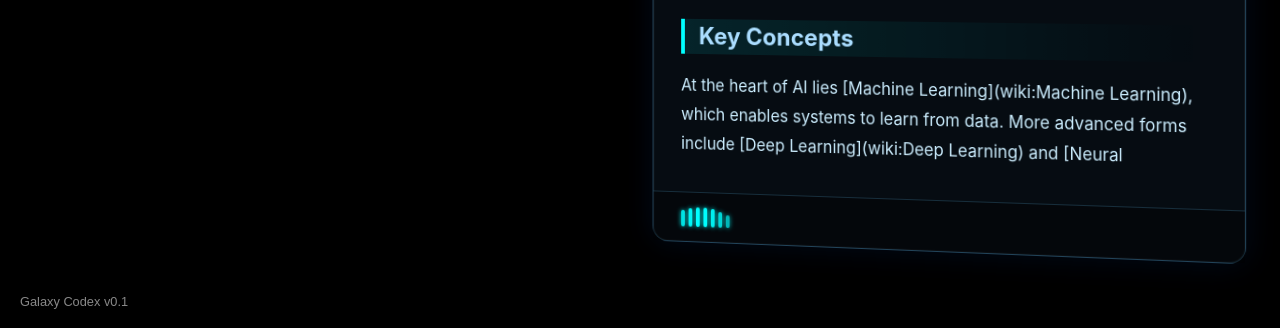
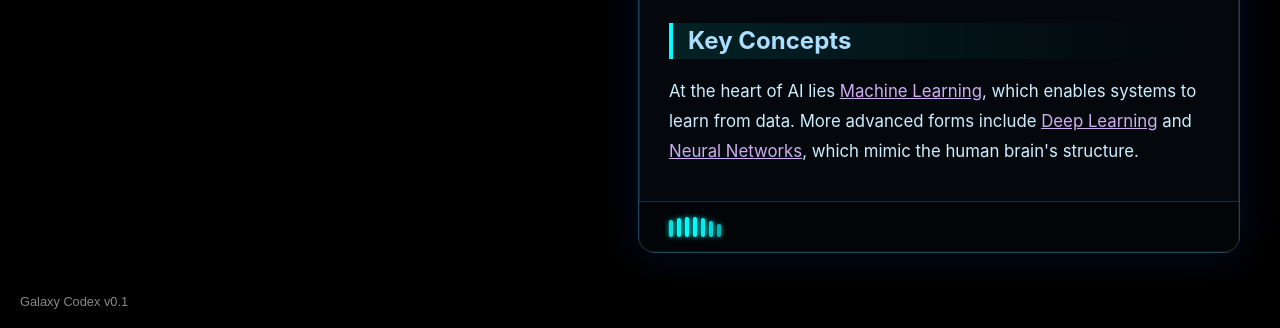
Before and after one commit to gtlocalize/galaxy, a React (Vite) app in the folder galaxy-codex/: page / in a window 1280 px wide. Shown: the part 469-797 px from the top of the page. Built offline with nearby package versions, Linux system fonts and the light colour scheme.

Commit message:
fix: Wiki links encoding and enhance HUD glass/tilt effects

```diff
--- a/galaxy-codex/src/components/HUD.css
+++ b/galaxy-codex/src/components/HUD.css
@@ -9,17 +9,19 @@
   display: flex;
   flex-direction: column;
 
-  /* Glassmorphism & Holographic Effect */
-  background: rgba(10, 20, 30, 0.6);
-  backdrop-filter: blur(20px) saturate(150%);
-  -webkit-backdrop-filter: blur(20px) saturate(150%);
+  /* Glassmorphism & Holographic Effect - Enhanced */
+  background: rgba(10, 20, 30, 0.4);
+  /* More transparent */
+  backdrop-filter: blur(40px) saturate(180%);
+  /* Stronger blur */
+  -webkit-backdrop-filter: blur(40px) saturate(180%);
 
   /* Glowing Border */
   border: 1px solid rgba(100, 200, 255, 0.3);
   border-radius: 16px;
   box-shadow:
-    0 0 30px rgba(0, 100, 255, 0.1),
-    0 0 0 1px rgba(255, 255, 255, 0.05) inset;
+    0 0 40px rgba(0, 100, 255, 0.15),
+    0 0 0 1px rgba(255, 255, 255, 0.1) inset;
 
   /* Typography */
   font-family: 'Inter', 'Roboto', sans-serif;
@@ -27,34 +29,17 @@
 
   /* 3D Transform & Animation */
   transform-style: preserve-3d;
-  transform: perspective(1500px) rotateY(-10deg) translateX(0);
-  transition: transform 0.4s cubic-bezier(0.2, 0.8, 0.2, 1), box-shadow 0.4s ease;
+  /* Transform is now handled by inline styles for interactivity */
 
-  /* Initial Float Animation */
-  animation: hudFloat 6s ease-in-out infinite;
   z-index: 100;
 }
 
 .hud-container:hover {
-  /* Interactive Tilt on Hover */
-  transform: perspective(1500px) rotateY(0deg) translateX(-10px) scale(1.02);
+  /* Interactive Tilt handled by JS now, just enhance glow */
   box-shadow:
-    0 0 50px rgba(0, 100, 255, 0.2),
-    0 0 0 1px rgba(100, 200, 255, 0.4) inset;
-  background: rgba(10, 20, 30, 0.75);
-  animation-play-state: paused;
-}
-
-@keyframes hudFloat {
-
-  0%,
-  100% {
-    transform: perspective(1500px) rotateY(-10deg) translateY(0px);
-  }
-
-  50% {
-    transform: perspective(1500px) rotateY(-10deg) translateY(-15px);
-  }
+    0 0 60px rgba(0, 100, 255, 0.25),
+    0 0 0 1px rgba(100, 200, 255, 0.5) inset;
+  background: rgba(10, 20, 30, 0.5);
 }
 
 /* Header */
@@ -335,3 +320,22 @@
     height: 100%;
   }
 }
+
+/* Streaming cursor */
+.streaming-cursor {
+  color: #00ffff;
+  animation: blink 0.7s infinite;
+}
+
+@keyframes blink {
+
+  0%,
+  50% {
+    opacity: 1;
+  }
+
+  51%,
+  100% {
+    opacity: 0;
+  }
+}
--- a/galaxy-codex/src/components/LearningHUD.jsx
+++ b/galaxy-codex/src/components/LearningHUD.jsx
@@ -1,4 +1,4 @@
-import React, { useState, useEffect } from 'react';
+import React, { useState, useEffect, useRef } from 'react';
 import useStore from '../store/useStore';
 import ReactMarkdown from 'react-markdown';
 import MermaidRenderer from './MermaidRenderer';
@@ -7,6 +7,8 @@ import './HUD.css';
 const LearningHUD = () => {
   const { activeNode, graphData, handleLinkClick } = useStore();
   const [activeTab, setActiveTab] = useState('overview');
+  const containerRef = useRef(null);
+  const [tilt, setTilt] = useState({ x: 0, y: 0 });
 
   const currentNode = graphData.nodes.find(n => n.id === activeNode);
 
@@ -19,19 +21,42 @@ const LearningHUD = () => {
 
   const currentTabContent = currentNode.tabs?.find(t => t.id === activeTab);
 
+  // Tilt Effect Logic
+  const handleMouseMove = (e) => {
+    if (!containerRef.current) return;
+    const rect = containerRef.current.getBoundingClientRect();
+    const x = e.clientX - rect.left;
+    const y = e.clientY - rect.top;
+
+    // Calculate rotation (max 10 degrees)
+    // If mouse is left (x < w/2), rotateY should be negative (tilt left)
+    // If mouse is top (y < h/2), rotateX should be positive (tilt up)
+    const rotateY = ((x / rect.width) - 0.5) * 20;
+    const rotateX = -((y / rect.height) - 0.5) * 20;
+
+    setTilt({ x: rotateX, y: rotateY });
+  };
+
+  const handleMouseLeave = () => {
+    setTilt({ x: 0, y: 0 });
+  };
+
   // Custom renderer for [[wiki-links]]
   const renderContent = (content) => {
     if (!content) return null;
 
     // Pre-process: Convert [[link]] to [link](wiki:link)
-    const processed = content.replace(/\[\[(.*?)\]\]/g, '[$1](wiki:$1)');
+    // URL encode the term to handle spaces correctly
+    const processed = content.replace(/\[\[(.*?)\]\]/g, (match, term) => {
+      return `[${term}](wiki:${encodeURIComponent(term)})`;
+    });
 
     return (
       <ReactMarkdown
         components={{
           a: ({ href, children }) => {
             if (href && href.startsWith('wiki:')) {
-              const term = href.replace('wiki:', '');
+              const term = decodeURIComponent(href.replace('wiki:', ''));
               return (
                 <span
                   className="wiki-link"
@@ -55,7 +80,16 @@ const LearningHUD = () => {
   };
 
   return (
-    <div className="hud-container">
+    <div
+      className="hud-container"
+      ref={containerRef}
+      onMouseMove={handleMouseMove}
+      onMouseLeave={handleMouseLeave}
+      style={{
+        transform: `perspective(1000px) rotateX(${tilt.x}deg) rotateY(${tilt.y}deg)`,
+        transition: 'transform 0.1s ease-out' // Fast response for mouse follow
+      }}
+    >
       {/* Header */}
       <div className="hud-header">
         <div className="hud-title-small">Galaxy Codex v3.0</div>
```
